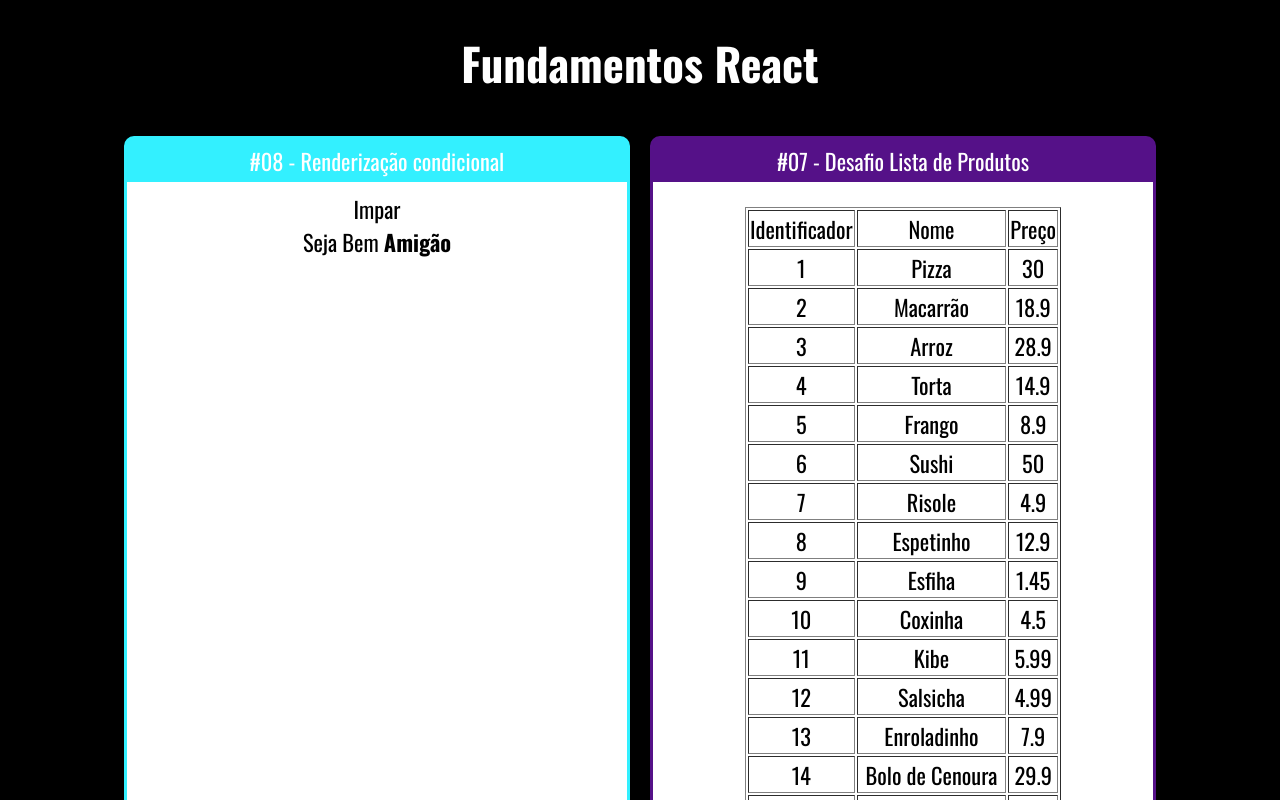
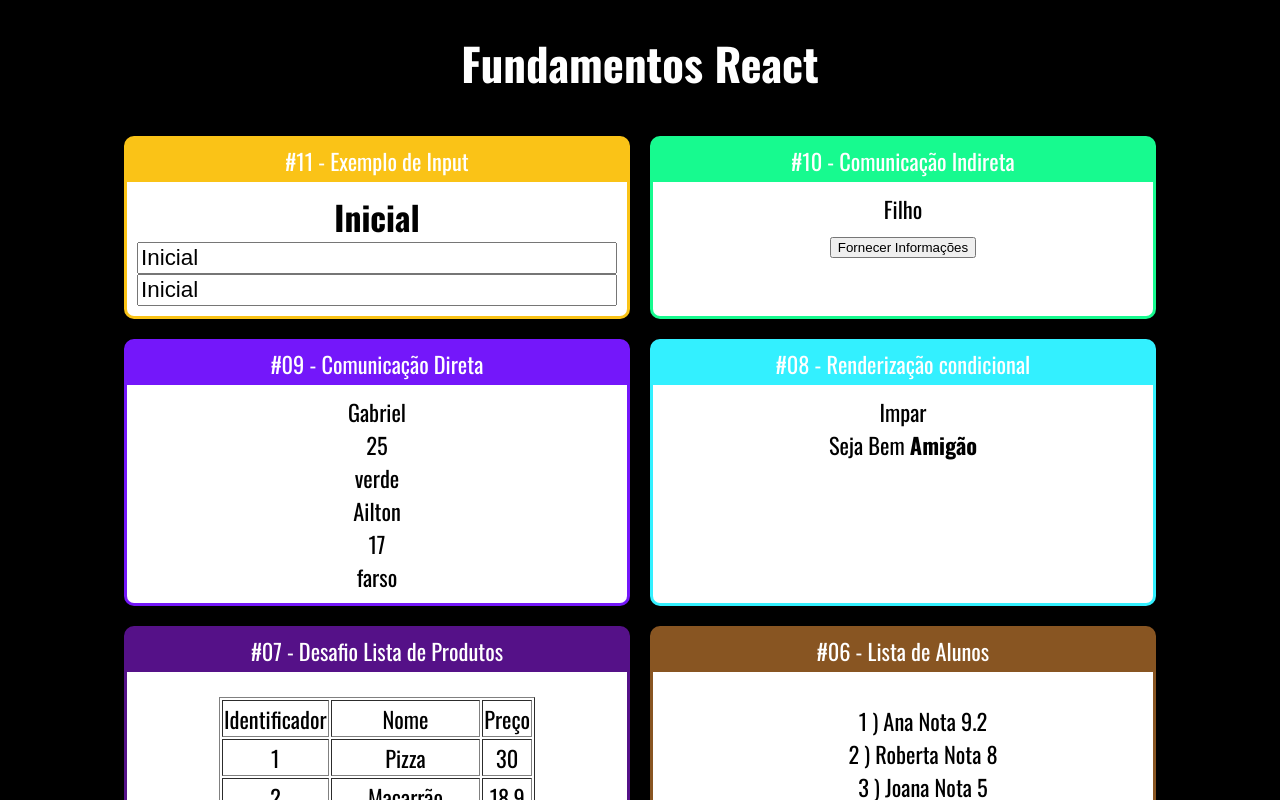
Before and after one commit to DarioFH/curso-react-fundamentos, a React (Create React App) app: page / in a window 1280 px wide. Shown: the top 800 px of the page. Built offline with nearby package versions, Linux system fonts and the light colour scheme.

Commit message:
comunic direta/indireta comp com estado/controlado

```diff
--- a/src/App.jsx
+++ b/src/App.jsx
@@ -1,7 +1,9 @@
 import './App.css'
 import React from 'react'
 
-
+import Input from './components/formulario/Input'
+import IndiretaPai from './components/comunicacao/IndiretaPai'
+import DiretaPai from './components/comunicacao/DiretaPai'
 import UsuarioInfo from './components/condicional/UsuarioInfo'
 import ParOuImpar from './components/condicional/ParOuImpar'
 import ListaProd from './components/repeticao/TabelaProdutos'
@@ -22,11 +24,22 @@
 
             <div className="Cards">
 
+                <Card titulo="#11 - Exemplo de Input" color="#FAC317">
+                    <Input />
+                </Card>
+
+                <Card titulo="#10 - Comunicação Indireta" color="#17FA8F">
+                    <IndiretaPai />
+                </Card>
+
+                <Card titulo="#09 - Comunicação Direta" color="#7417FA">
+                    <DiretaPai />
+                </Card>
 
                 <Card titulo="#08 - Renderização condicional" color="#33F0FF">
                     <ParOuImpar numero={21}></ParOuImpar>
 
-                    <UsuarioInfo usuario={{}}/>
+                    <UsuarioInfo usuario={{}} />
 
                     {/* <UsuarioInfo usuario={{email: "aqui tem um email"}}/> */}
 
@@ -42,9 +55,9 @@
 
                 <Card titulo="#05 - Card Familia" color="#00C8F8">
                     <Familia sobrenome="Suarez">
-                        <FamiliaMembro nome="Pedrinho"/>
+                        <FamiliaMembro nome="Pedrinho" />
                         <FamiliaMembro nome="Julia" />
-                        <FamiliaMembro nome="Otavinho"/>
+                        <FamiliaMembro nome="Otavinho" />
                     </Familia>
                 </Card>
 
--- a/src/components/basico/Aleatorio.jsx
+++ b/src/components/basico/Aleatorio.jsx
@@ -1,6 +1,6 @@
 import React from 'react'
 
-const getRandom = (min, max) => {
+export const getRandom = (min, max) => {
     return Math.floor(Math.random() * (max - min) + min);
 }
 
--- /dev/null
+++ b/src/components/comunicacao/DiretaFilho.jsx
@@ -0,0 +1,11 @@
+import React from 'react'
+
+export default props => {
+    return (
+        <div>
+            <div>{props.nome}</div>
+            <div>{props.idade}</div>
+            <div>{props.nerd ? "verde":"farso"}</div>
+        </div>
+    )
+}
--- /dev/null
+++ b/src/components/comunicacao/DiretaPai.jsx
@@ -0,0 +1,11 @@
+import React from 'react'
+import DiretaFilho from './DiretaFilho'
+
+export default props => {
+    return (
+        <div>
+            <DiretaFilho nome="Gabriel" idade={25} nerd={true} ></DiretaFilho>
+            <DiretaFilho nome="Ailton" idade={17} nerd={false} ></DiretaFilho>
+        </div>
+    )
+}
--- /dev/null
+++ b/src/components/comunicacao/IndiretaFilho.jsx
@@ -0,0 +1,19 @@
+import React from 'react'
+import {getRandom} from '../basico/Aleatorio'
+
+export default (props) => {
+    const funcRet = props.aoClicar
+    let id_min = 50
+    let id_max = 70
+    const idade = getRandom(id_min, id_max)
+    const nerd = () => Math.random() > 0.5
+    return (
+        <div>
+            <div>
+                Filho
+            </div>
+            <button onClick={(e)=>{funcRet("João", idade, nerd)}}>Fornecer Informações</button>
+        </div>
+    )
+
+}
--- /dev/null
+++ b/src/components/comunicacao/IndiretaPai.jsx
@@ -0,0 +1,26 @@
+import React, {useState} from 'react'
+import IndiretaFilho from './IndiretaFilho'
+
+export default (props) => {
+    const [nome, setNome] = useState('?')
+    const [idade, setIdade] = useState(0)
+    const [nerd, setNerd] = useState(null)
+
+    function fornecerInformacoes(nome, idade, nerd) {
+        setNome(nome)
+        setIdade(idade)
+        setNerd(nerd)
+    }
+
+    return (
+        <div>
+            <div>
+                <span>{nome != '?' ? `${nome} - ` : ''}</span>
+                <span><strong>{idade != 0 ? `${idade}` : ''}</strong></span>
+                <span>{nerd != null ? nerd ? ' - É Nerd' : ' - Não é Nerd': ''}</span>
+            </div>
+
+            <IndiretaFilho aoClicar={fornecerInformacoes}/>
+        </div>
+    )
+}
--- /dev/null
+++ b/src/components/formulario/Input.css
@@ -0,0 +1,3 @@
+.Input input {
+    font-size: 1.4rem ;
+}
--- /dev/null
+++ b/src/components/formulario/Input.jsx
@@ -0,0 +1,22 @@
+import "./Input.css"
+import React, { useState } from 'react'
+
+export default props => {
+
+    const [valor, setValor] = useState('Inicial')
+
+    const qndMudar = (e) => {
+        console.log(e.target.value)
+        setValor(e.target.value)
+    }
+
+    return (
+        <div className="Input" >
+            <h2>{valor}</h2>
+            <div style={{display:'flex', flexDirection: 'column'}}>
+                <input value={valor} onChange={qndMudar} />
+                <input value={valor} readOnly />
+            </div>
+        </div>
+    )
+}
```
